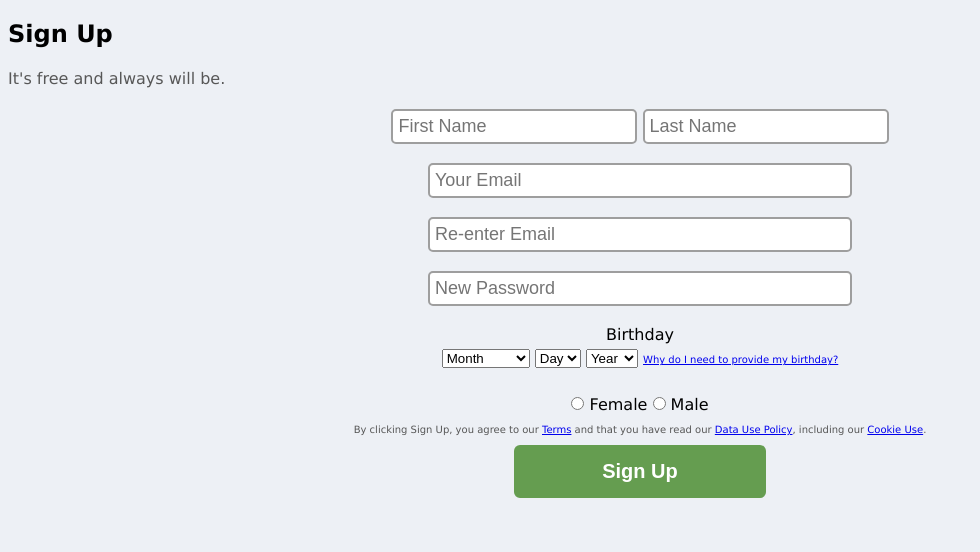
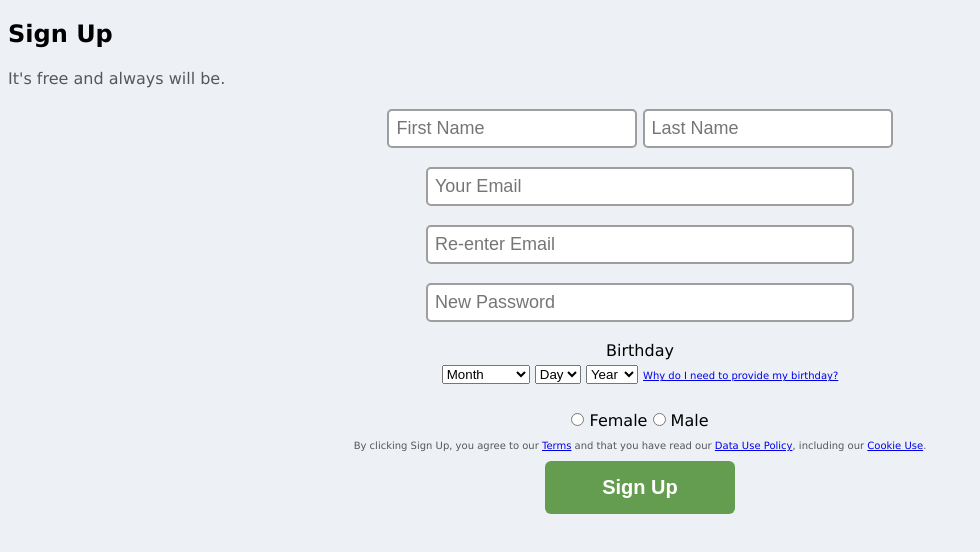
Before and after one commit to LSMariee/LSMariee.github.io, a plain HTML site: page registration/index.html in a window 1280 px wide. Shown: the whole page, without its empty margins (0-980 px from the left). Drawn offline with Linux system fonts and the light colour scheme.

Commit message:
update 10/27

```diff
--- a/registration/css/styles.css
+++ b/registration/css/styles.css
@@ -4,7 +4,7 @@ form { text-align: center;}
 
 input {
     border-radius: 0%;
-    padding: 5px;
+    padding: 7px;
     margin-left: auto;
     margin-right: auto;
     border-style: solid;
@@ -31,7 +31,7 @@ h4 { font-weight: lighter; color: rgb(87, 87, 87);}
     padding: 15px;
     border: 2px white;
     border-radius: 6px;
-    width: 20%;
+    width: 15%;
     font-weight: bold;
 }
 
```
